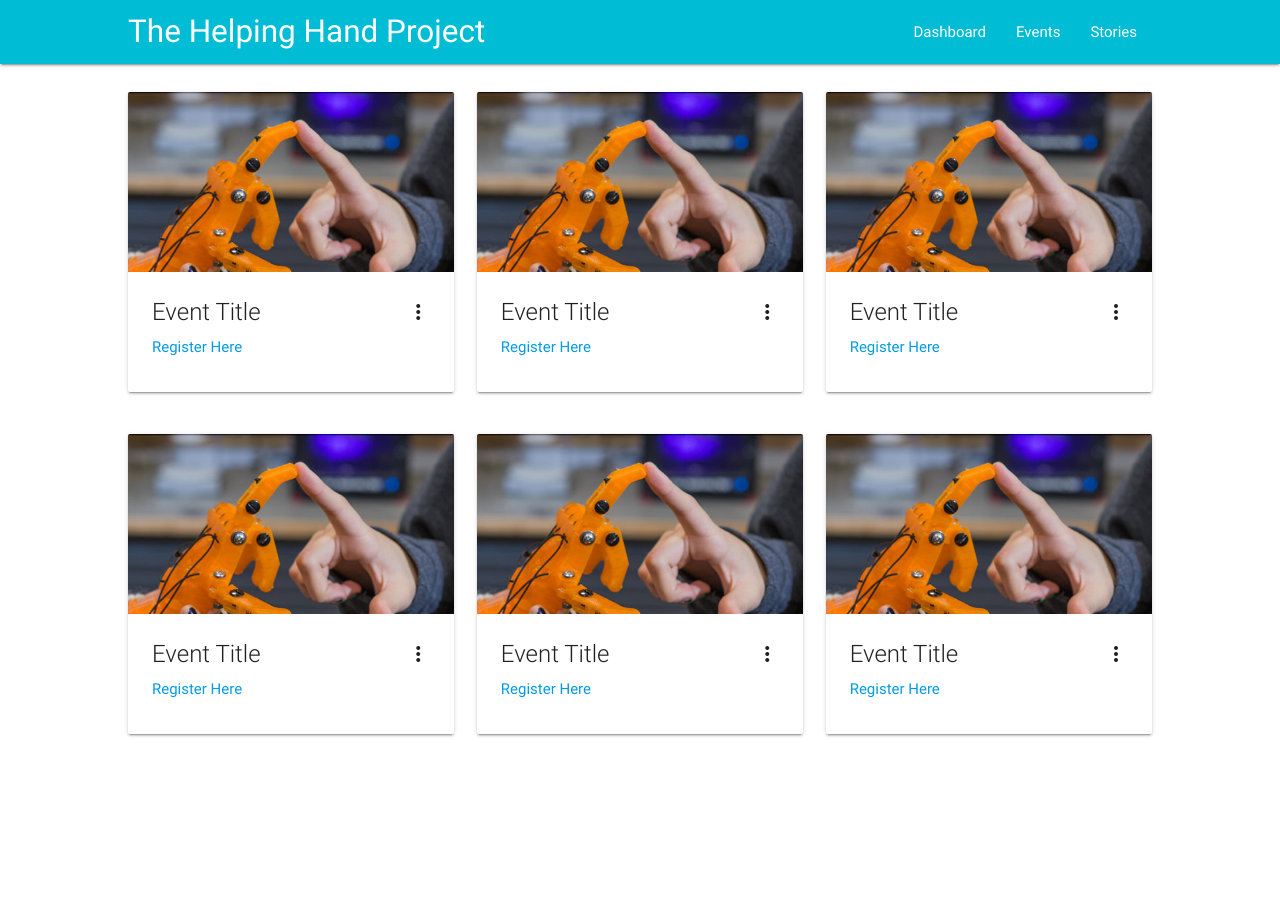
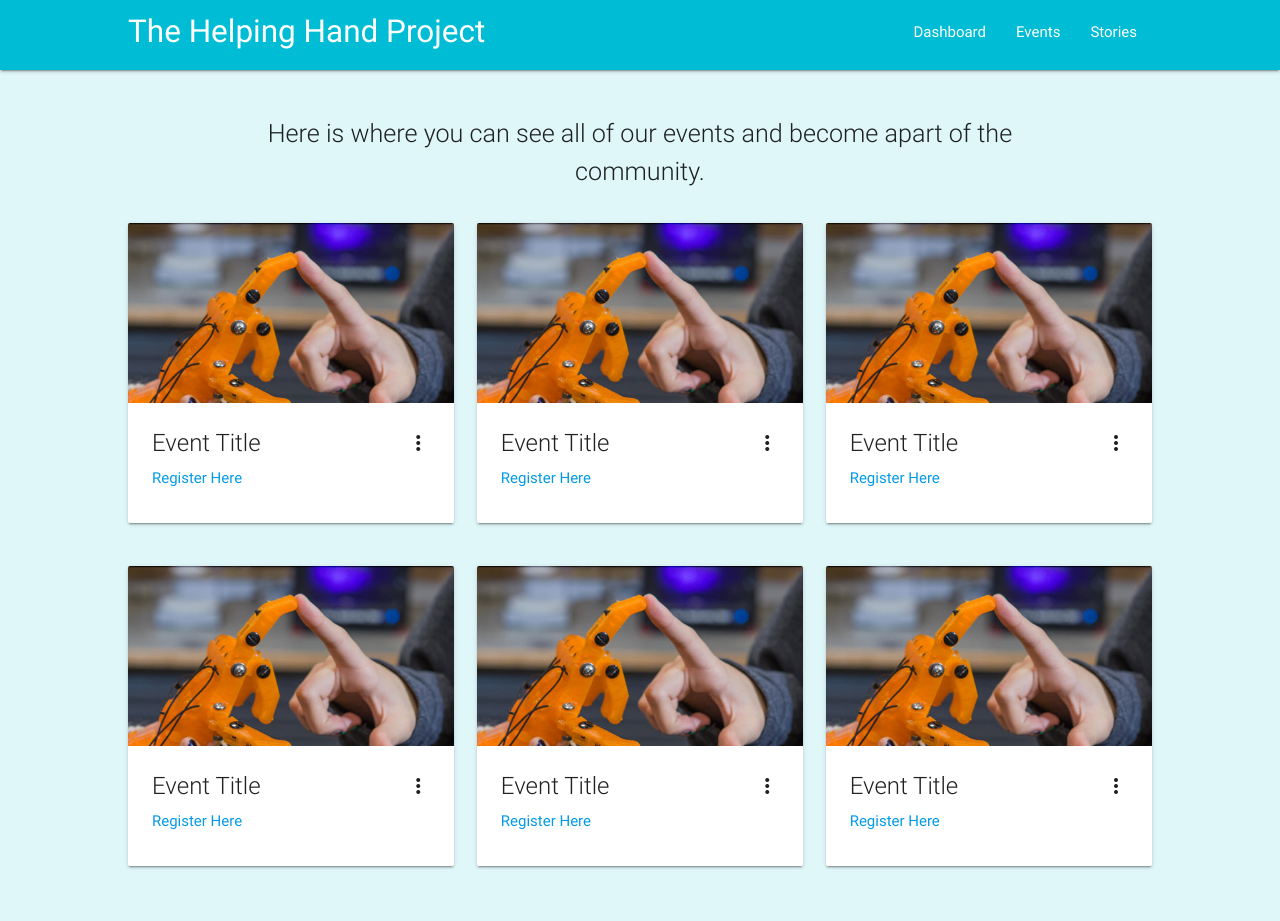
Before and after one commit to crachel8521/Interaction-Design, a PHP site: page /events.html in a window 1280 px wide. Before the commit the page ends 737 px from the top, so only its background shows below. Run offline with PHP 8.4, Linux system fonts and the light colour scheme; some libraries are stand-ins or nearby versions.

Commit message:
Events - Twerk

```diff
--- a/materialize-src/css/custom.css
+++ b/materialize-src/css/custom.css
@@ -2,7 +2,13 @@ nav img {
   width: 40px;
   vertical-align: middle; }
 
+nav {
+  height: 70px; }
+
 .container {
   width: 80%; }
 
+.flow-text {
+  text-align: center; }
+
 /*# sourceMappingURL=custom.css.map */
--- a/materialize-src/events.html
+++ b/materialize-src/events.html
@@ -1,5 +1,5 @@
 <!DOCTYPE html>
-<html>
+<html class="cyan lighten-5">
 <head>
   <!--Import Google Icon Font-->
   <link href="http://fonts.googleapis.com/icon?family=Material+Icons" rel="stylesheet">
@@ -33,7 +33,10 @@
 
 
   <div class="row"></div>
-
+  <div class="row">
+    <div class="col s8 offset-s2">
+  <p class="flow-text">Here is where you can see all of our events and become apart of the community.</p>
+</div>
   <div class="container">
     <div class="row">
 
--- a/materialize-src/sass/custom.sass
+++ b/materialize-src/sass/custom.sass
@@ -3,9 +3,11 @@ nav
     width: 40px
     vertical-align: middle
 
+nav
+  height: 70px
+
 .container
   width: 80%
 
-.card
-  img
-    width: 30%
+.flow-text
+  text-align: center
```
Also changed, not shown: 1 other file.
